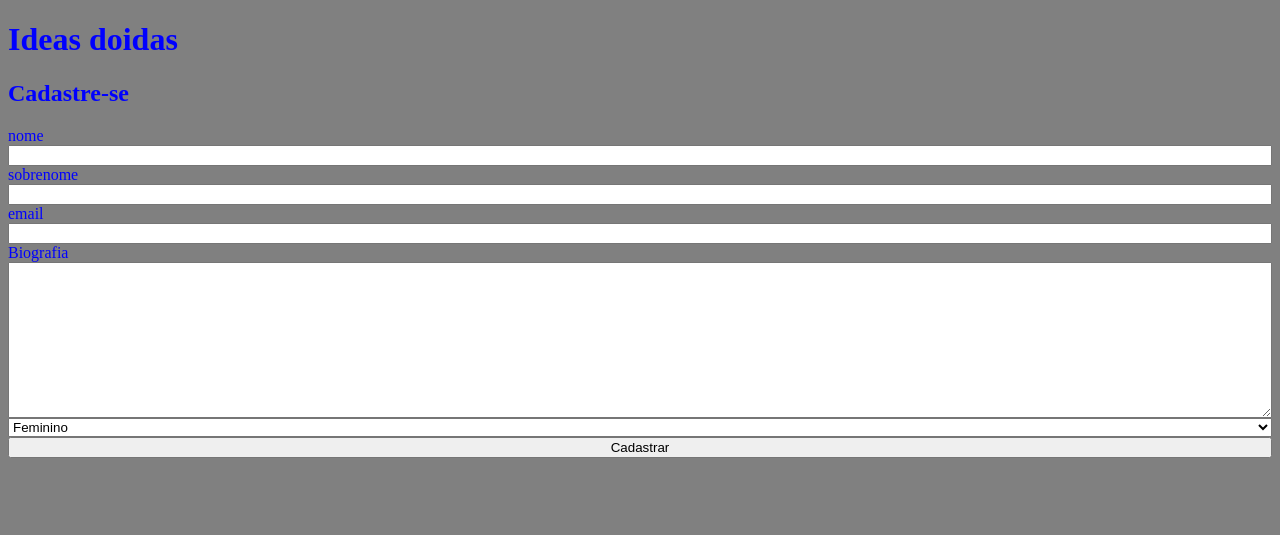
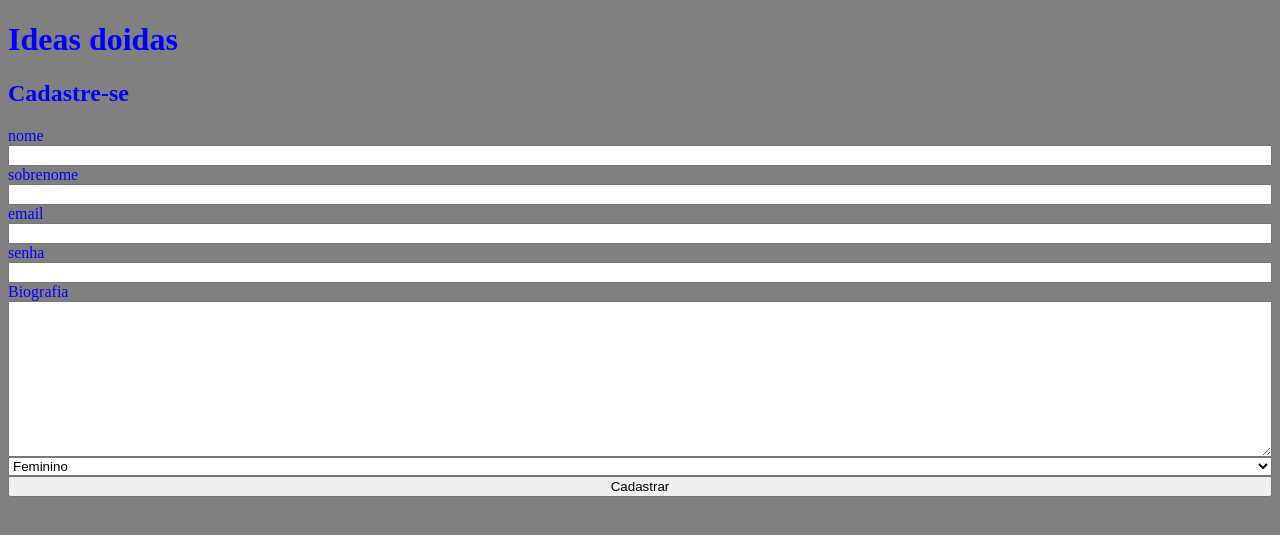
Before and after one commit to Obedera/t4-ideas-malucas, a Django app: page / in a window 1280 px wide. Shown: the top 535 px of the page. Run offline with Django 3.2, Linux system fonts and the light colour scheme; parts of the project's set-up code (start-up, migrations or seed data) failed here and were passed over.

Commit message:
Login com senha

```diff
--- a/website/models.py
+++ b/website/models.py
@@ -29,6 +29,11 @@ class Pessoa(models.Model):
     email = models.EmailField(
         max_length=200,
         verbose_name='E-mail'
+    )
+
+    senha = models.CharField(
+        max_length=255,
+        verbose_name='Senha'
     )
 
     biografia = models.TextField(
--- a/website/templates/index.html
+++ b/website/templates/index.html
@@ -6,13 +6,16 @@
     <form action="/" method="POST">
         {% csrf_token %}
         <label>nome</label>
-        <input type="text" name="nome">
+        <input type="text" name="nome" required>
 
-        <label>sobrenome</label>
+        <label>sobrenome</label required>
         <input type="text" name="sobrenome">
 
-        <label>email</label>
+        <label>email</label required>
         <input type="text" name="email">
+
+        <label>senha</label required>
+        <input type="password" name="senha">
 
         <label>Biografia</label>
         <textarea name="biografia" cols="30" rows="10"></textarea>
--- a/website/templates/login.html
+++ b/website/templates/login.html
@@ -5,6 +5,7 @@
     <form action="/login" method="POST">
         {% csrf_token %}
         <input type="email" name="email" placeholder="E-Mail">
+        <input type="password" name="senha" placeholder="Senha">
         <input type="submit" value="Logar">
     </form>
     {%endblock%}
--- a/website/views.py
+++ b/website/views.py
@@ -12,6 +12,7 @@ def index(request):
         pessoa.nome = request.POST.get('nome')
         pessoa.sobrenome = request.POST.get('sobrenome')
         pessoa.email = request.POST.get('email')
+        pessoa.senha = request.POST.get('senha')
         pessoa.genero = request.POST.get('genero')
         pessoa.biografia = request.POST.get('biografia')
         pessoa.save()
@@ -36,18 +37,21 @@ def sobre(request):
     return render(request, 'sobre.html', args)
 
 def login(request):
+    args = {}
     if request.method == 'POST':
         email_form = request.POST.get('email')
+        senha_form = request.POST.get('senha')
         pessoa_bd = Pessoa.objects.filter(email=email_form).first()
+        if pessoa_bd is None:
+            args = {'msg':'Cadastre-se aqui primeiro amg :)'}
+            return render(request,'index.html',args)
+        elif pessoa_bd.senha == senha_form:
+            args = {'pessoa': pessoa_bd}
+            return render(request,'ideias.html',args)
+        else:
+            args = {'msg':'Usuario ou senha invalidos'}
 
-        if pessoa_bd is None:
-            contexto = {'msg':'Cadastre-se aqui primeiro amg :)'}
-            return render(request,'index.html',contexto)
-        else:
-            contexto = {'pessoa': pessoa_bd}
-            return render(request,'ideias.html',contexto)
-
-    return render(request, 'login.html',{})
+    return render(request, 'login.html',args)
 
 
 def cadastrar_ideia(request):
```
Also changed, not shown: db.sqlite3, website/migrations/0004_pessoa_senha.py (added).
